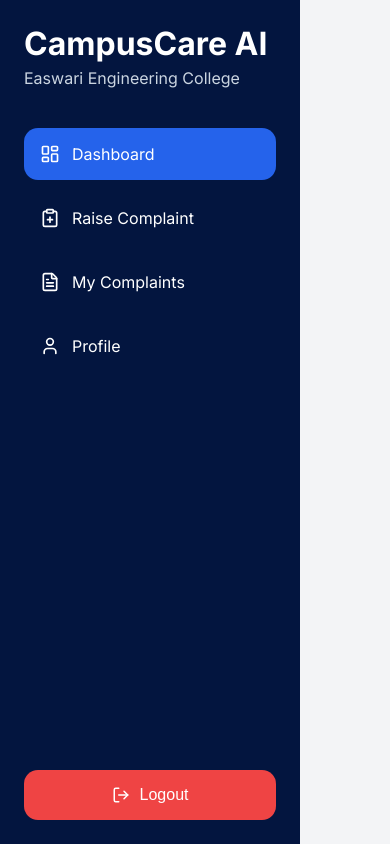
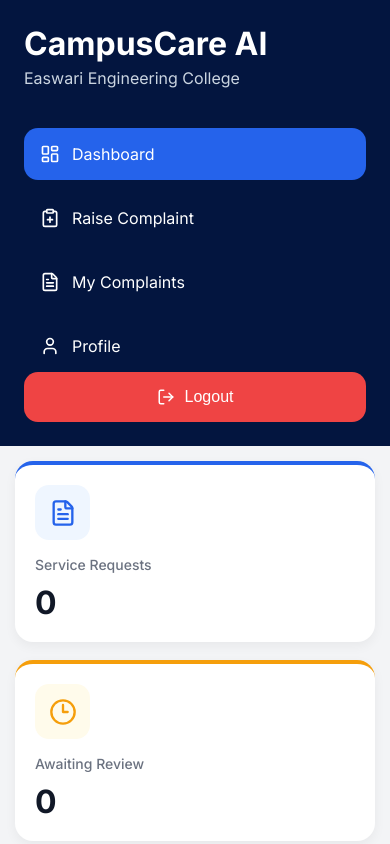
Before and after one commit to Negesh44/CampusCare-AI, a React (Vite) app in the folder frontend/: page /student in a window 390 px wide. Shown: the top 844 px of the page. Built offline with nearby package versions, Linux system fonts and the light colour scheme.

Commit message:
Enhanced My Complaints UI

```diff
--- a/frontend/src/components/Sidebar.jsx
+++ b/frontend/src/components/Sidebar.jsx
@@ -49,20 +49,13 @@ function Sidebar() {
   };
 
 return (
-
-
   <div
+    className="sidebar"
     style={{
-   width: "300px",
-
-   height: "100vh",
-
       background: "#03153F",
-
       display: "flex",
       flexDirection: "column",
       justifyContent: "space-between",
-
       padding: "24px",
     }}
   >
@@ -76,6 +69,7 @@ function Sidebar() {
       >
         CampusCare AI
       </h1>
+
       <p
         style={{
           color: "#cbd5e1",
--- a/frontend/src/styles/StudentDashboard.css
+++ b/frontend/src/styles/StudentDashboard.css
@@ -1,10 +1,11 @@
 .dashboard-container{
   display:flex;
   min-height:100vh;
+  overflow-y:auto;
 }
 
 .sidebar{
-  width:260px;
+  width:300px;
   background:#0f172a;
   color:white;
   padding:25px;
@@ -297,67 +298,58 @@
 @media (max-width: 900px){
 
   .dashboard-container{
-    flex-direction:column;
+    flex-direction: column;
   }
 
   .sidebar{
-    width:100%;
-    height:auto;
-    padding:15px;
+    width: 100%;
+    height: auto;
+    padding: 15px;
   }
 
   .main-content{
-    width:100%;
-    padding:15px;
+    width: 100%;
+    padding: 15px;
   }
 
   .cards-grid{
-    grid-template-columns:1fr 1fr;
-    margin:0;
+    grid-template-columns: 1fr;
+    margin: 0;
   }
 
   .recent-section{
-    display:flex;
-    flex-direction:column;
-    gap:15px;
+    display: flex;
+    flex-direction: column;
+    gap: 15px;
   }
 
   .recent-card{
-    width:100%;
+    width: 100%;
   }
 
 }
 html,
 body,
-#root {
-  height: auto;
-  min-height: 100vh;
-  overflow-y: auto;
-  overflow-x: hidden;
+#root{
+  margin:0;
+  padding:0;
+  min-height:100vh;
 }
 
-.dashboard-container {
-  min-height: 100vh;
-  overflow-y: auto;
-}
-
-.main-content {
-  overflow-y: visible;
+body{
+  overflow-y:auto;
 }
 html,
 body,
 #root {
-  height: auto;
-  min-height: 100vh;
-  overflow-y: auto;
-  overflow-x: hidden;
+  height: auto !important;
+  min-height: 100vh !important;
+  overflow-y: auto !important;
+  overflow-x: hidden !important;
 }
 
-.dashboard-container {
-  min-height: 100vh;
-  overflow-y: auto;
+.dashboard-container,
+.main-content {
+  height: auto !important;
+  overflow: visible !important;
 }
-
-.main-content {
-  overflow-y: visible;
-}
```
Lines whose indentation alone changed are shown as unchanged.
